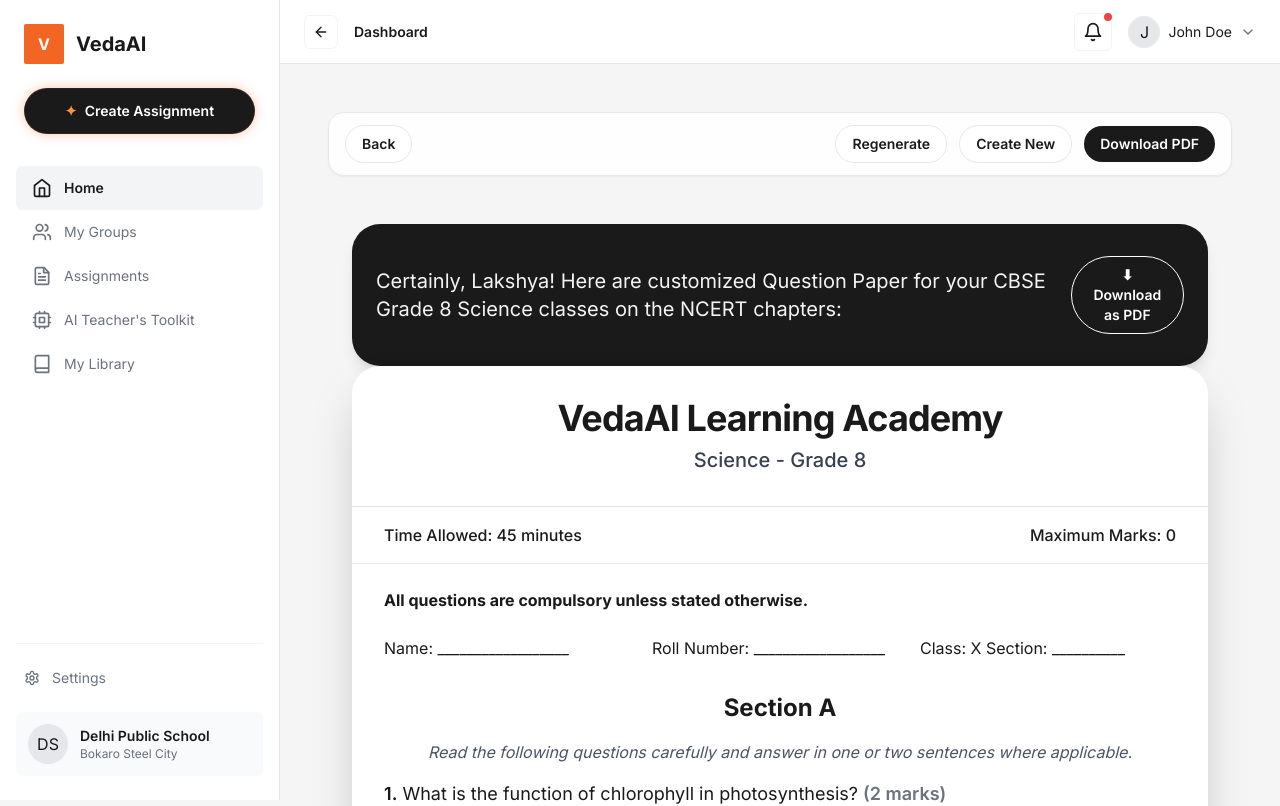
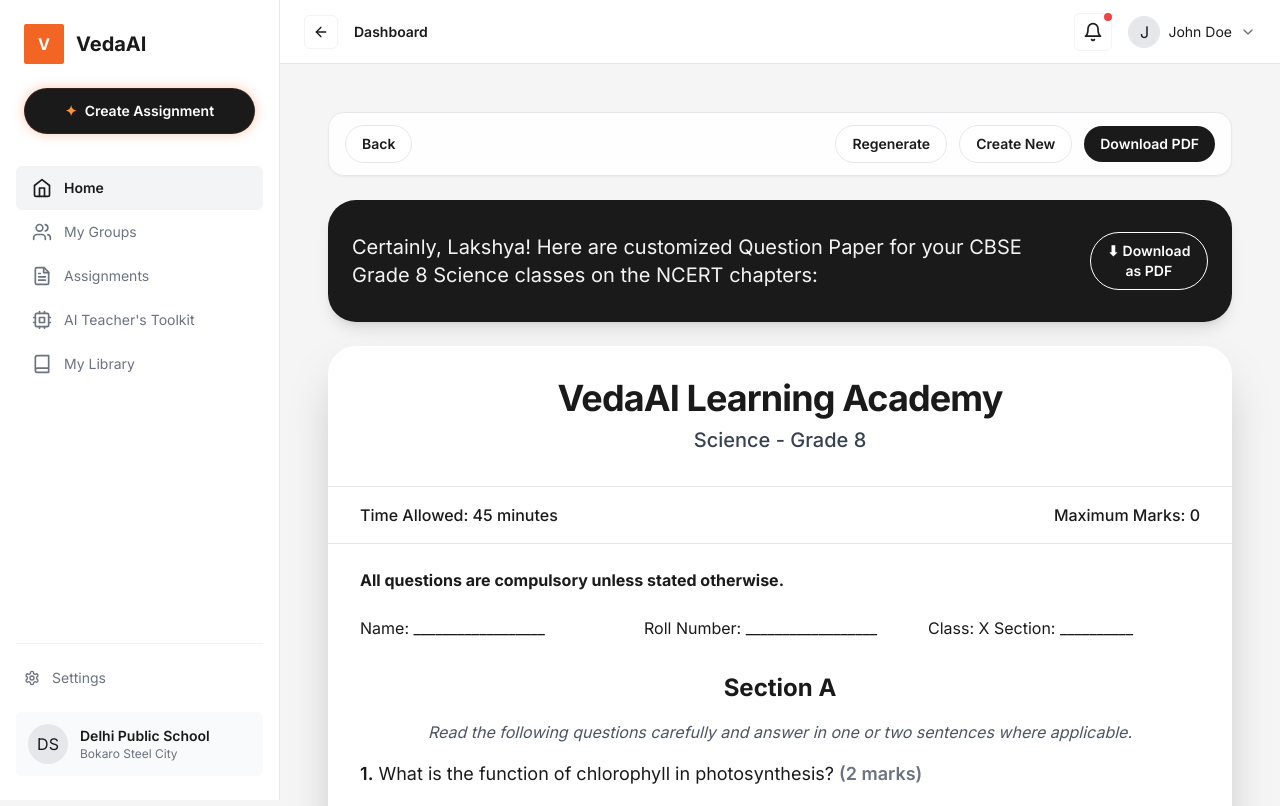
Before and after one commit to rhittik12/vedaai-assessment, a Next.js app in the folder apps/frontend/: page /assignments/1/result in a window 1280 px wide. Shown: the top 806 px of the page. Built offline with nearby package versions, Linux system fonts and the light colour scheme; no server answers; what @react-pdf/renderer would draw is missing.

Commit message:
feat: update layout of AssignmentResultPage for improved spacing and design

```diff
--- a/apps/frontend/src/app/assignments/[id]/result/page.tsx
+++ b/apps/frontend/src/app/assignments/[id]/result/page.tsx
@@ -236,7 +236,7 @@
         </div>
       </div>
 
-      <div className="min-h-[calc(100vh-64px)] bg-[#F5F5F5] px-6 py-6">
+      <div className="space-y-6">
         <div className="rounded-[28px] bg-[#1A1A1A] px-6 py-8 text-white shadow-lg print:hidden">
           <div className="flex flex-col gap-4 md:flex-row md:items-center md:justify-between">
             <p className="max-w-3xl text-lg leading-8 text-white/95 md:text-xl">
```
